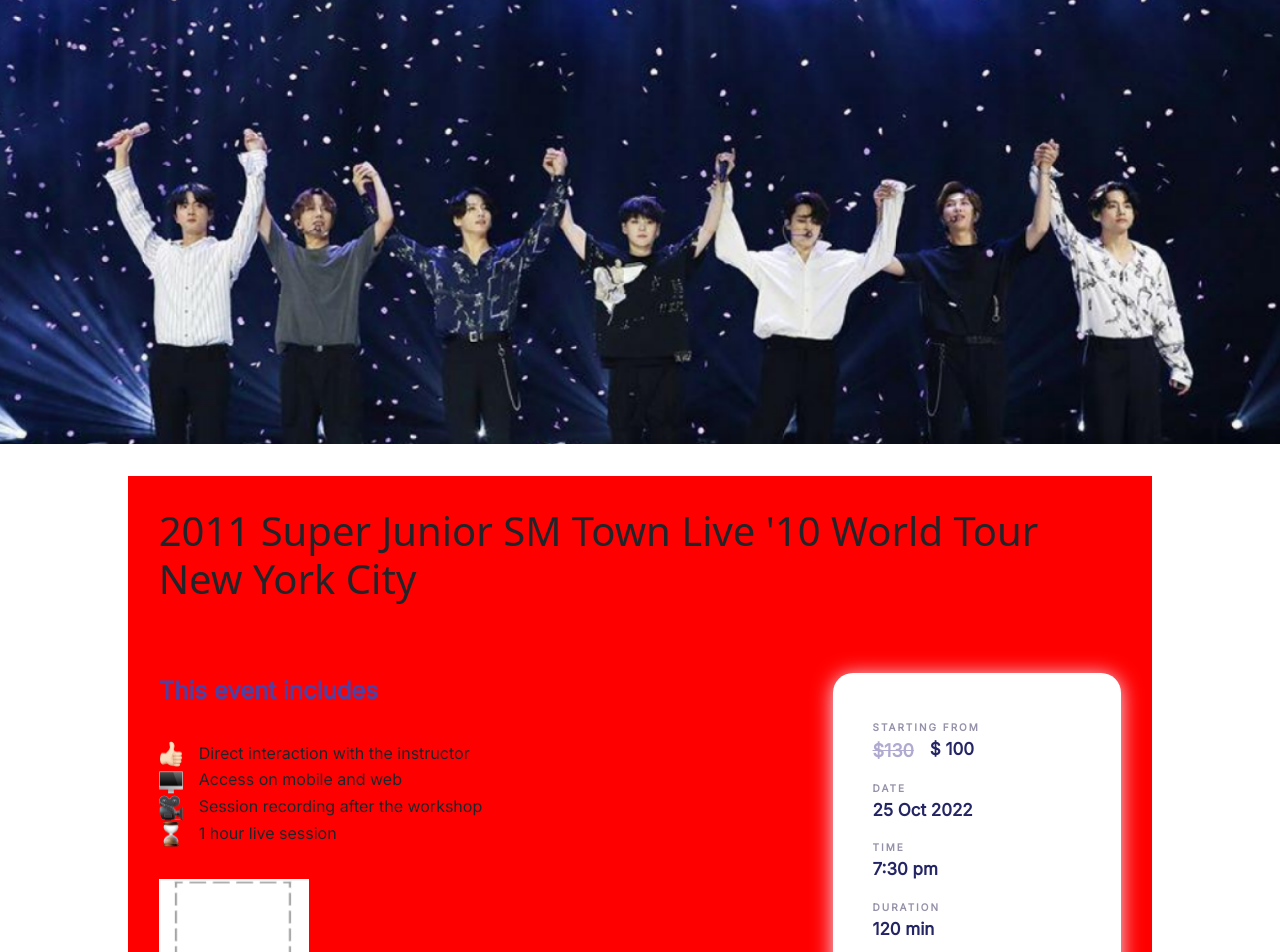
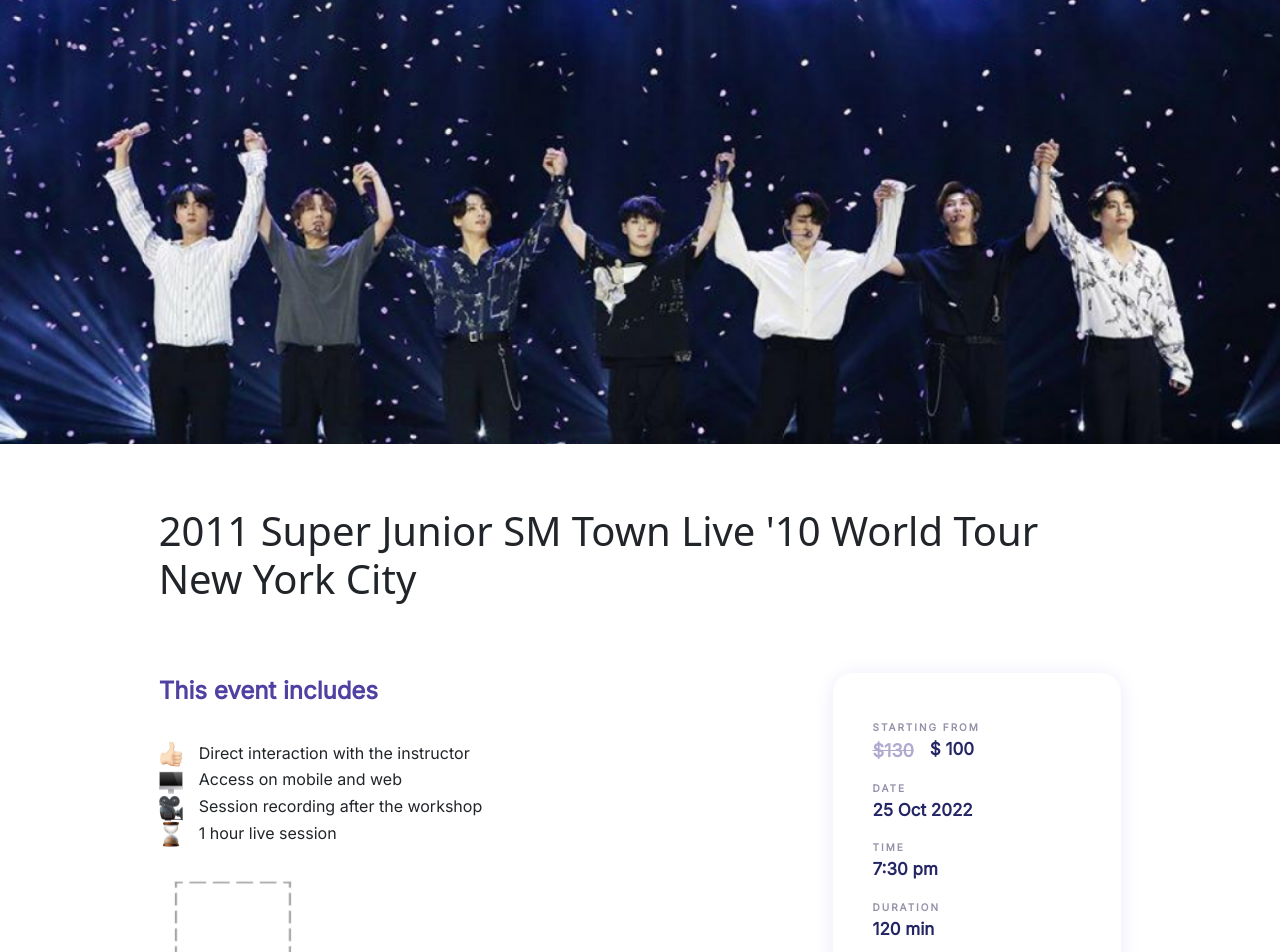
Before and after one commit to sohaibabbasi26/Events-App, a Next.js app: page /attraction in a window 1280 px wide. Shown: the top 952 px of the page. Built offline with nearby package versions, Linux system fonts and the light colour scheme; a web font is replaced by a local one.

Commit message:
slider fixed

```diff
--- a/components/attractionAbout.jsx
+++ b/components/attractionAbout.jsx
@@ -12,7 +12,7 @@
   return (
 
 
-    <div style={{ width: "100%", overflow: "hidden", minHeight: "maxContent", backgroundColor: "red" }} >
+    <div style={{ width: "100%", overflow: "hidden", minHeight: "maxContent" }} >
 
 
       <h1 style={{ padding: "3%" }} className="attraction_main_head">2011 Super Junior SM Town Live '10 World Tour New York City</h1>
```
Also changed, not shown: components/responsive.css (+2 -5 lines).
